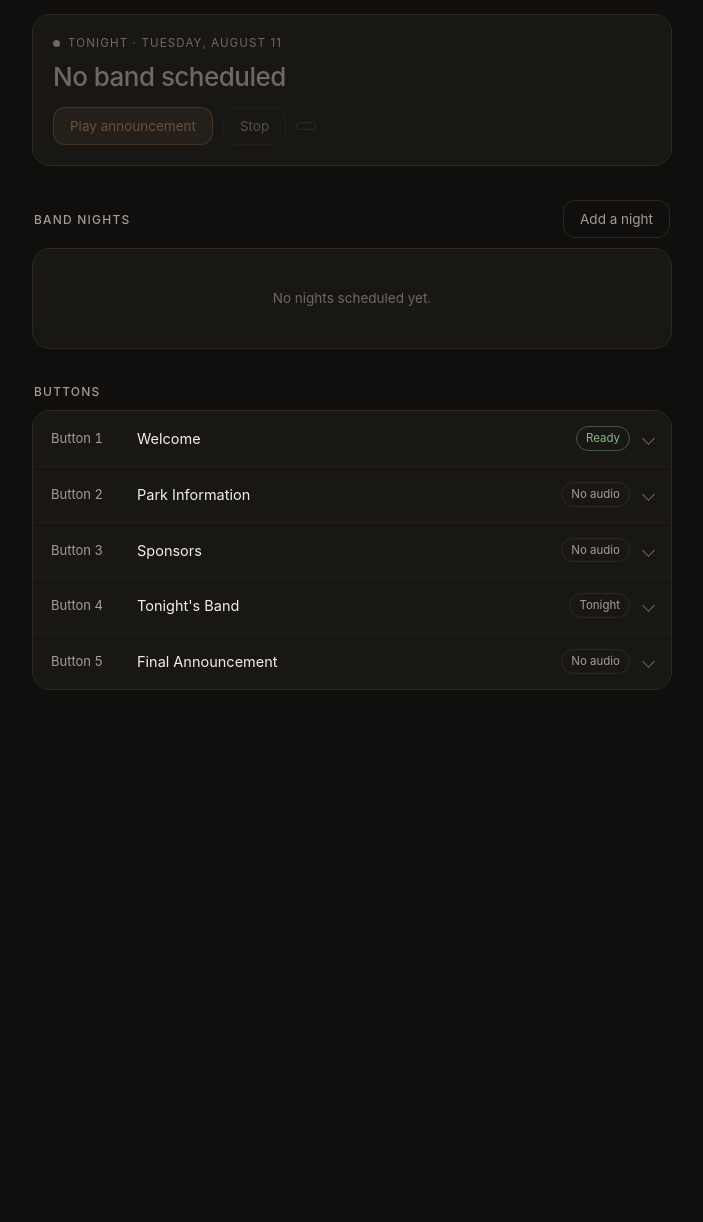
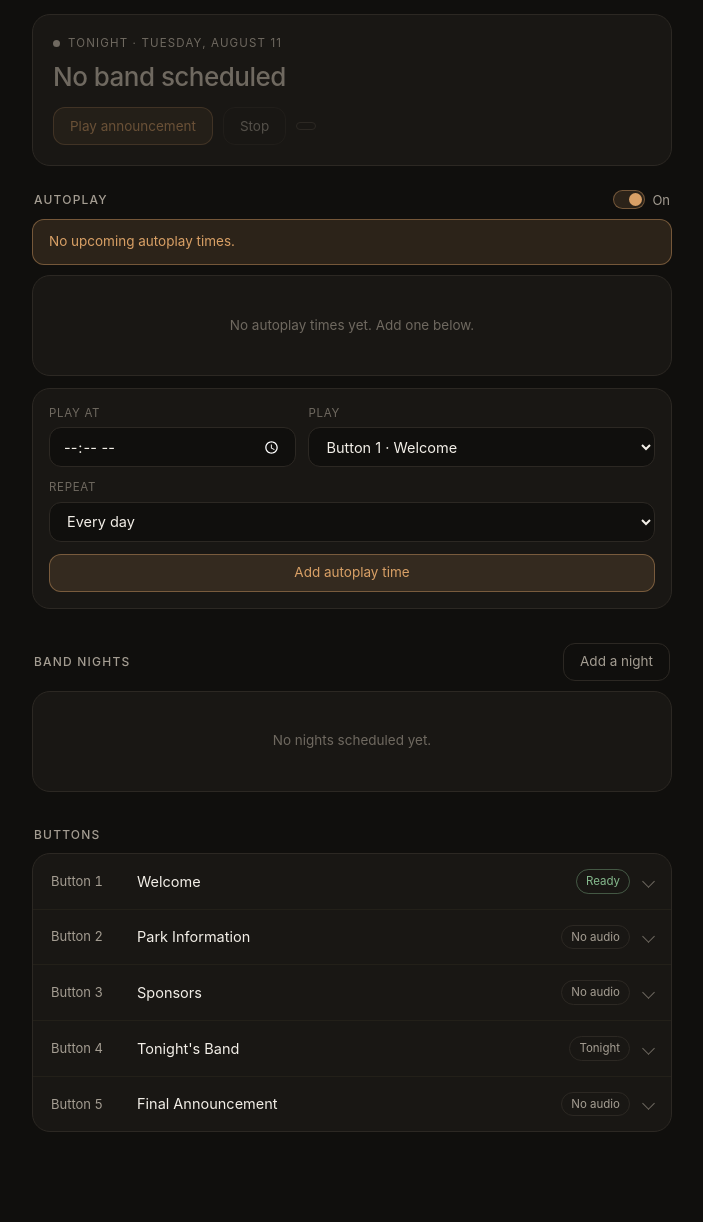
Before and after one commit to noblesherman/rose_tree_announcer, a Flask app: page /admin in a window 1280 px wide. Shown: the part 248-1470 px from the top of the page, without its empty margins (288-991 px from the left). Before the commit the page ends 938 px from the top, so only its background shows below. Run offline with Flask 3, Linux system fonts and the light colour scheme.

Commit message:
chore: update files

```diff
--- a/static/console.css
+++ b/static/console.css
@@ -216,6 +216,130 @@ body {
   border-radius: var(--r-lg);
   background: var(--surface);
   overflow: hidden;
+}
+
+/* Autoplay --------------------------------------------------------------- */
+
+.autoplay {
+  margin-top: 24px;
+}
+
+.switch {
+  display: inline-flex;
+  align-items: center;
+  gap: 7px;
+  color: var(--text-dim);
+  font-size: 13px;
+  cursor: pointer;
+}
+
+.switch input {
+  position: absolute;
+  opacity: 0;
+}
+
+.switch__track {
+  width: 32px;
+  height: 19px;
+  padding: 2px;
+  border: 1px solid var(--line);
+  border-radius: 99px;
+  background: var(--bg);
+  transition: background var(--fast) var(--ease), border-color var(--fast) var(--ease);
+}
+
+.switch__track::after {
+  display: block;
+  width: 13px;
+  height: 13px;
+  border-radius: 50%;
+  background: var(--text-faint);
+  content: '';
+  transition: transform var(--fast) var(--ease), background var(--fast) var(--ease);
+}
+
+.switch input:checked + .switch__track {
+  border-color: var(--accent-line);
+  background: var(--accent-soft);
+}
+
+.switch input:checked + .switch__track::after {
+  transform: translateX(13px);
+  background: var(--accent);
+}
+
+.switch input:focus-visible + .switch__track {
+  outline: 2px solid var(--accent);
+  outline-offset: 2px;
+}
+
+.autoplay__next {
+  margin-bottom: 10px;
+  padding: 12px 16px;
+  border: 1px solid var(--accent-line);
+  border-radius: var(--r-md);
+  background: var(--accent-soft);
+  color: var(--accent);
+  font-size: 13.5px;
+}
+
+.autoplay__rule {
+  display: flex;
+  align-items: center;
+  gap: 13px;
+  padding: 13px 18px;
+  border-top: 1px solid var(--line-soft);
+}
+
+.autoplay__rule:first-child {
+  border-top: 0;
+}
+
+.autoplay__rule-time {
+  width: 68px;
+  color: var(--accent);
+  font-size: 14px;
+  font-variant-numeric: tabular-nums;
+}
+
+.autoplay__rule-copy {
+  flex: 1;
+  min-width: 0;
+}
+
+.autoplay__rule-name {
+  overflow: hidden;
+  font-size: 13.5px;
+  text-overflow: ellipsis;
+  white-space: nowrap;
+}
+
+.autoplay__rule-repeat {
+  margin-top: 2px;
+  color: var(--text-faint);
+  font-size: 12px;
+}
+
+.autoplay__form {
+  display: grid;
+  grid-template-columns: 1fr 1.4fr;
+  gap: 12px;
+  margin-top: 12px;
+  padding: 16px;
+  border: 1px solid var(--line);
+  border-radius: var(--r-lg);
+  background: var(--surface);
+}
+
+.autoplay__form .field:nth-child(3),
+.autoplay__form .field:nth-child(4),
+.autoplay__form .btn {
+  grid-column: 1 / -1;
+}
+
+.input[type="time"],
+select.input {
+  appearance: auto;
 }
 
 .empty {
--- a/static/console.js
+++ b/static/console.js
@@ -15,6 +15,16 @@ const heroWhen = document.getElementById('hero-when');
 const heroTag = document.getElementById('hero-tag');
 const heroPlay = document.getElementById('hero-play');
 const heroStop = document.getElementById('hero-stop');
+const autoplayList = document.getElementById('autoplay-list');
+const autoplayNext = document.getElementById('autoplay-next');
+const autoplayEnabled = document.getElementById('autoplay-enabled');
+const autoplayEnabledLabel = document.getElementById('autoplay-enabled-label');
+const autoplayForm = document.getElementById('autoplay-form');
+const autoplayTime = document.getElementById('autoplay-time');
+const autoplayTrack = document.getElementById('autoplay-track');
+const autoplayRepeat = document.getElementById('autoplay-repeat');
+const autoplayDateField = document.getElementById('autoplay-date-field');
+const autoplayDate = document.getElementById('autoplay-date');
 const preview = new Audio();
 
 /* Tiny DOM helper -------------------------------------------------------- */
@@ -395,6 +405,59 @@ function renderTracks() {
   })));
 }
 
+/* Autoplay --------------------------------------------------------------- */
+
+function nextUpText(next) {
+  if (!next) return 'No upcoming autoplay times.';
+  const day = next.today ? 'today' : 'next run';
+  return `Next: ${next.name} at ${next.time_label} ${day}.`;
+}
+
+function renderAutoplay() {
+  autoplayEnabled.checked = state.autoplay_enabled;
+  autoplayEnabledLabel.textContent = state.autoplay_enabled ? 'On' : 'Off';
+  autoplayNext.textContent = state.autoplay_enabled
+    ? nextUpText(state.next_up)
+    : 'Autoplay is off. Turn it on when you are ready.';
+
+  autoplayTrack.replaceChildren(...state.tracks.map((track) => el('option', {
+    value: track.number,
+    text: `Button ${track.number} · ${track.name}`,
+  })));
+
+  const rules = state.autoplay || [];
+  autoplayList.replaceChildren(...(rules.length
+    ? rules.map((rule) => {
+      const row = el('div', { class: 'autoplay__rule', dataDisabled: rule.enabled ? 'false' : 'true' }, [
+        el('div', { class: 'autoplay__rule-time', text: rule.time_label }),
+        el('div', { class: 'autoplay__rule-copy' }, [
+          el('div', { class: 'autoplay__rule-name', text: `Button ${rule.track} · ${rule.track_name || 'Unnamed button'}` }),
+          el('div', { class: 'autoplay__rule-repeat', text: rule.summary }),
+        ]),
+      ]);
+      const remove = el('button', {
+        class: 'btn btn--danger', type: 'button', text: 'Remove',
+        onclick: async (event) => {
+          const data = await run(event.currentTarget, `/api/autoplay/${rule.id}/delete`);
+          if (data.success) renderAutoplay();
+        },
+      });
+      row.append(remove);
+      return row;
+    })
+    : [el('p', { class: 'empty', text: 'No autoplay times yet. Add one below.' })]));
+}
+
+function updateAutoplayStatus(nextState) {
+  state.autoplay_enabled = nextState.autoplay_enabled;
+  state.next_up = nextState.next_up;
+  autoplayEnabled.checked = state.autoplay_enabled;
+  autoplayEnabledLabel.textContent = state.autoplay_enabled ? 'On' : 'Off';
+  autoplayNext.textContent = state.autoplay_enabled
+    ? nextUpText(state.next_up)
+    : 'Autoplay is off. Turn it on when you are ready.';
+}
+
 /* Tonight hero ----------------------------------------------------------- */
 
 function renderHero() {
@@ -429,6 +492,7 @@ function applyState(next) {
 
 function render() {
   renderHero();
+  renderAutoplay();
   renderSchedule();
   renderTracks();
 }
@@ -443,11 +507,48 @@ document.getElementById('add-night').addEventListener('click', () => {
 heroPlay.addEventListener('click', (event) => run(event.currentTarget, `/api/play/${state.nightly_number}`));
 heroStop.addEventListener('click', (event) => run(event.currentTarget, '/api/stop'));
 
+autoplayEnabled.addEventListener('change', async (event) => {
+  const data = await api('/api/autoplay/toggle', {
+    headers: { 'Content-Type': 'application/json' },
+    body: JSON.stringify({ enabled: event.currentTarget.checked }),
+  });
+  toast(data.message, data.success ? 'info' : 'error');
+  if (data.success && data.state) applyState(data.state);
+  else autoplayEnabled.checked = state.autoplay_enabled;
+});
+
+function updateAutoplayDate() {
+  const once = autoplayRepeat.value === 'once';
+  autoplayDateField.hidden = !once;
+  autoplayDate.required = once;
+}
+
+autoplayRepeat.addEventListener('change', updateAutoplayDate);
+autoplayForm.addEventListener('submit', async (event) => {
+  event.preventDefault();
+  const submit = autoplayForm.querySelector('[type="submit"]');
+  const data = await run(submit, '/api/autoplay', {
+    headers: { 'Content-Type': 'application/json' },
+    body: JSON.stringify({
+      time: autoplayTime.value,
+      track: autoplayTrack.value,
+      repeat: autoplayRepeat.value,
+      date: autoplayDate.value,
+      enabled: true,
+    }),
+  });
+  if (data.success) {
+    autoplayForm.reset();
+    updateAutoplayDate();
+  }
+});
+
 async function syncPlayback() {
   try {
     const response = await fetch('/api/status');
     const data = await response.json();
     applyPlayback(data.playback);
+    if (data.state) updateAutoplayStatus(data.state);
   } catch {
     hero.dataset.live = 'false';
   }
--- a/templates/console.html
+++ b/templates/console.html
@@ -51,6 +51,43 @@
       </div>
     </section>
 
+    <section class="section autoplay" id="autoplay">
+      <div class="section__head">
+        <h2>Autoplay</h2>
+        <label class="switch" for="autoplay-enabled">
+          <input type="checkbox" id="autoplay-enabled">
+          <span class="switch__track" aria-hidden="true"></span>
+          <span class="switch__label" id="autoplay-enabled-label">On</span>
+        </label>
+      </div>
+      <div class="autoplay__next" id="autoplay-next" aria-live="polite"></div>
+      <div class="list" id="autoplay-list"></div>
+      <form class="autoplay__form" id="autoplay-form">
+        <div class="field">
+          <label for="autoplay-time">Play at</label>
+          <input class="input" id="autoplay-time" name="time" type="time" required>
+        </div>
+        <div class="field">
+          <label for="autoplay-track">Play</label>
+          <select class="input" id="autoplay-track" name="track" required></select>
+        </div>
+        <div class="field">
+          <label for="autoplay-repeat">Repeat</label>
+          <select class="input" id="autoplay-repeat" name="repeat">
+            <option value="daily">Every day</option>
+            <option value="weekdays">Weekdays</option>
+            <option value="weekends">Weekends</option>
+            <option value="once">One date</option>
+          </select>
+        </div>
+        <div class="field" id="autoplay-date-field" hidden>
+          <label for="autoplay-date">Date</label>
+          <input class="input" id="autoplay-date" name="date" type="date">
+        </div>
+        <button class="btn btn--accent" type="submit">Add autoplay time</button>
+      </form>
+    </section>
+
     <section class="section">
       <div class="section__head">
         <h2>Band nights</h2>
```
Also changed, not shown: static/device.js (+18 -1 lines), README.md.
